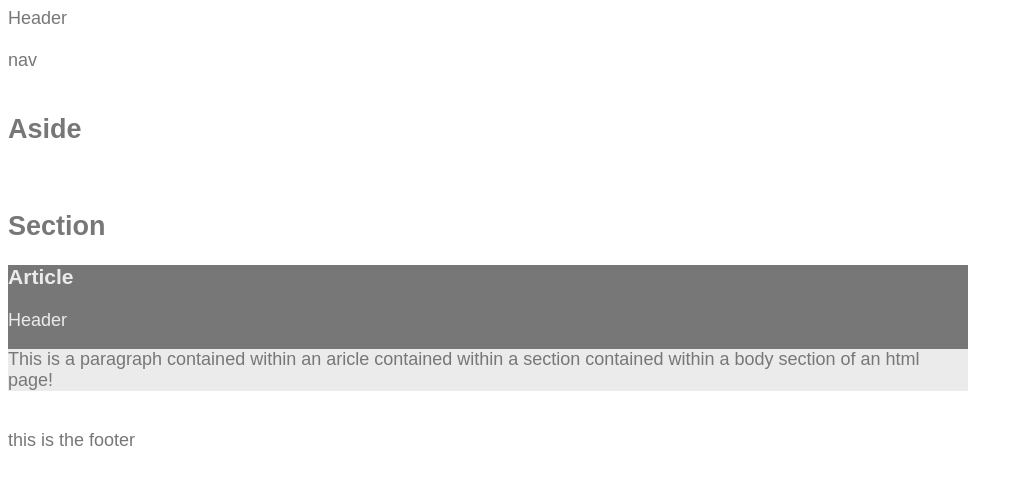
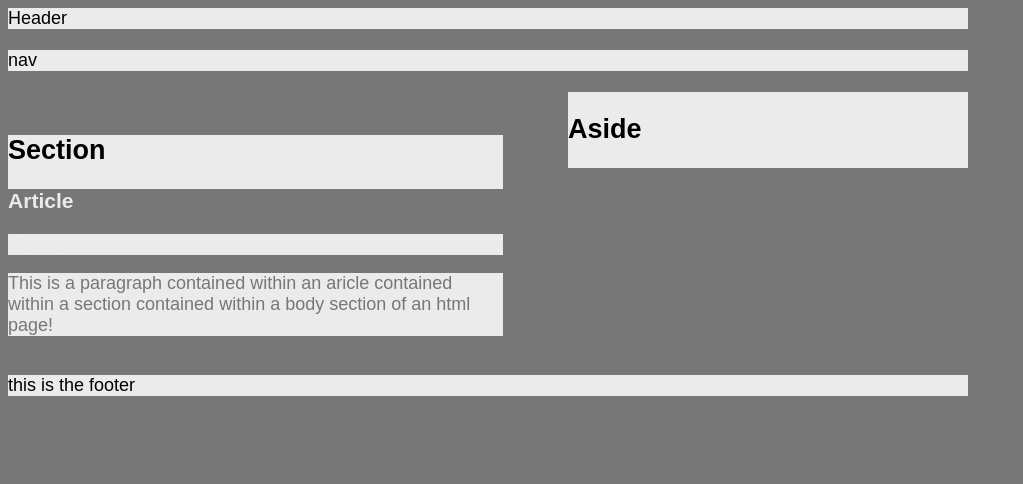
Before and after one commit to phil4lif/HW-Wireframe, a plain HTML site: page index.html in a window 1280 px wide. Shown: the whole page, without its empty margins (0-1023 px from the left). Drawn offline with Linux system fonts and the light colour scheme.

Commit message:
made some style changes, still trying to figure out the correct format

```diff
--- a/style.css
+++ b/style.css
@@ -1,12 +1,12 @@
 body {
     font-family: Arial, Helvetica, sans-serif;
-    color: #777;
+    background-color: #777;
     width: 960px;
     font-size: 18px;
 }
 
 header, nav, section, aside, footer {
-    backgroud: #ebebeb;
+    background: #ebebeb;
 }
 
 article {
@@ -20,5 +20,10 @@ h1, p {
 }
 
 section {
-    width: 495 px;
+    width: 495px;
 }
+
+aside {
+    width: 400px;
+    float: right;
+}
```
Also changed, not shown: index.html (+0 -24 lines).
